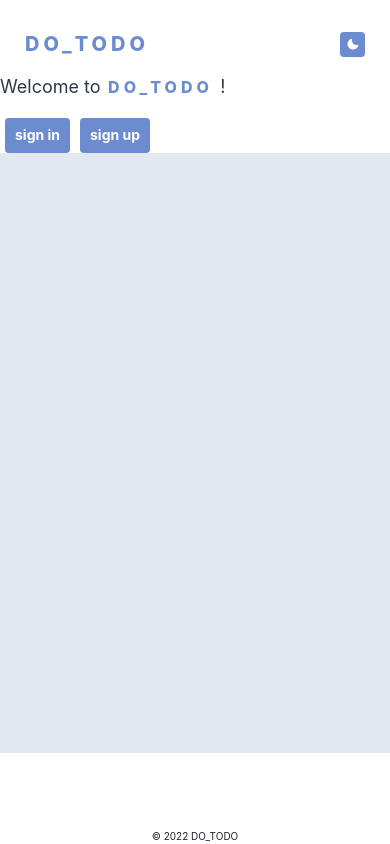
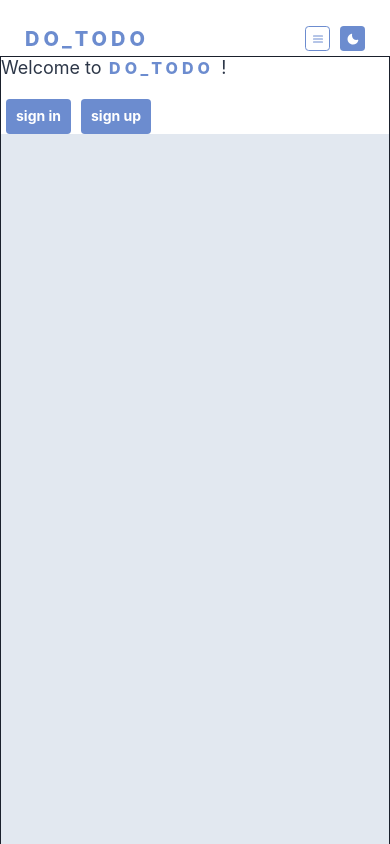
Before and after one commit to jonathancdev/dotodo, a Next.js app: page / in a window 390 px wide. Built offline with nearby package versions, Linux system fonts and the light colour scheme; no server answers.

Commit message:
working on responsive styles push to change comp

```diff
--- a/components/Backdrop.jsx
+++ b/components/Backdrop.jsx
@@ -7,8 +7,8 @@ export default function Backdrop() {
       className="backdrop"
       bg="black"
       pos="absolute"
-      h="100rem"
-      w="100rem"
+      h="100vh"
+      w="100vw"
       zIndex="4"
       opacity=".7"
     ></Flex>
--- a/components/Header.jsx
+++ b/components/Header.jsx
@@ -1,4 +1,4 @@
-import React from "react";
+import React, { useState } from "react";
 import { useRouter } from "next/router";
 import { useAuth } from "../context/AuthUserContext";
 import {
@@ -11,15 +11,22 @@ import {
   IconButton,
   useColorMode,
   useColorModeValue,
+  Drawer,
+  DrawerOverlay,
+  DrawerContent,
+  useDisclosure,
 } from "@chakra-ui/react";
 import ChakraNextLinkButton from "./ChakraNextLinkButton";
-import { SunIcon, MoonIcon } from "@chakra-ui/icons";
+import { SunIcon, MoonIcon, HamburgerIcon } from "@chakra-ui/icons";
 
 const Header = () => {
   const { colorMode, toggleColorMode } = useColorMode();
   const { auth, authUser, loading, signOut, clear } = useAuth();
   const router = useRouter();
   const currentPath = router.pathname;
+
+  const { isOpen, onOpen, onClose } = useDisclosure();
+  const btnRef = React.useRef();
 
   const handleSignOut = () => {
     signOut(auth).then(() => {
@@ -29,7 +36,22 @@ const Header = () => {
   };
 
   return (
-    <Flex px={8} mb="3" as="header" height="7rem" width="100vw" align="center">
+    <Flex
+      bg={{
+        base: "transparent",
+        md: "inherit",
+      }}
+      pos="relative"
+      px={8}
+      mb="3"
+      as="header"
+      h={{
+        base: "4rem",
+        md: "7rem",
+      }}
+      width="100vw"
+    >
+      <Flex w="100%" align="center" maxW="580px">
         <Box mt="8" p={2}>
           {currentPath !== "/" ? (
             <Link href="/">
@@ -44,7 +66,39 @@ const Header = () => {
           )}
         </Box>
         <Spacer />
-      <Box mt="8">
+        <Flex
+          display={{
+            base: "block",
+            md: "none",
+          }}
+          align="center"
+          mt="8"
+        >
+          {currentPath !== "/account" && (
+            <IconButton
+              variant="primaryOutline"
+              size="sm"
+              w="25px"
+              onClick={onOpen}
+              icon={<HamburgerIcon />}
+            ></IconButton>
+          )}
+          <IconButton
+            onClick={toggleColorMode}
+            aria-label="color mode toggle"
+            icon={colorMode === "dark" ? <SunIcon /> : <MoonIcon />}
+            variant="primary"
+            size="sm"
+            w="25px"
+          />
+        </Flex>
+        <Box
+          mt="8"
+          display={{
+            base: "none",
+            md: "block",
+          }}
+        >
           {currentPath === "/" && authUser && (
             <>
               <ChakraNextLinkButton
@@ -69,6 +123,54 @@ const Header = () => {
             w="25px"
           />
         </Box>
+        <Drawer isOpen={isOpen} placement="top" onClose={onClose}>
+          <DrawerContent>
+            <Flex
+              pos="absolute"
+              justify="center"
+              align="end"
+              right="0"
+              h="55px"
+              w="50vw"
+              px="3"
+              py="3px"
+              bg="inherit"
+              display={{
+                base: "flex",
+                md: "none",
+              }}
+            >
+              {currentPath === "/" && authUser && (
+                <>
+                  <ChakraNextLinkButton
+                    href="/account"
+                    text="account"
+                    variant="primary"
+                    size="sm"
+                    fontSize="10px"
+                    w="60px"
+                    onClick={onClose}
+                  />
+                </>
+              )}
+              {authUser && currentPath !== "/account" && (
+                <Button
+                  onClick={() => {
+                    handleSignOut();
+                    onClose();
+                  }}
+                  variant="primaryOutline"
+                  size="sm"
+                  fontSize="10px"
+                  w="60px"
+                >
+                  sign out
+                </Button>
+              )}
+            </Flex>
+          </DrawerContent>
+        </Drawer>
+      </Flex>
     </Flex>
   );
 };
--- a/components/Layout.jsx
+++ b/components/Layout.jsx
@@ -13,7 +13,10 @@ export default function Layout({ children, shouldBackgroundBlur }) {
       flexDirection="column"
       alignItems="center"
       justifyContent="center"
-      bg={bgColor}
+      bg={{
+        base: "transparent",
+        md: bgColor,
+      }}
       pos="relative"
     >
       {shouldBackgroundBlur && <Backdrop />}
--- a/components/MenuButton.jsx
+++ b/components/MenuButton.jsx
@@ -45,7 +45,7 @@ export default function MenuButton({
       e.stopPropagation();
       updateCurrentProject("all");
       deleteProject(project.id);
-      //testing
+
       deleteTasksInList();
     }
   };
@@ -71,7 +71,7 @@ export default function MenuButton({
         bg={currentProject === project.name ? activeBgColor : bgColor}
       >
         <Flex align="center">
-          <Box
+          <Flex
             fontSize="16px"
             fontWeight="600"
             letterSpacing=".5px"
@@ -81,27 +81,29 @@ export default function MenuButton({
             bg="inherit"
             color={textColor}
             key={project.id}
-            justifyContent="flex-start"
+            align="center"
             w="100%"
+            h="100%"
             pos="relative"
             _hover={{ bg: "transparent" }}
             px="6"
           >
             {project.name}
-          </Box>
-          {quantity > 0 && (
+          </Flex>
+          {quantity > 0 && shouldShowAdd && (
             <Flex
-              fontSize="11px"
+              fontSize="12px"
               color="primary"
               fontWeight="800"
               w="20px"
-              h="20px"
+              h="100%"
               bg="transparent"
               borderRadius="100%"
               justify="center"
               align="center"
               m="0"
-              p="4"
+              mt="2.5px"
+              px="4"
             >
               {quantity}
             </Flex>
--- a/components/NoteCard.jsx
+++ b/components/NoteCard.jsx
@@ -73,7 +73,11 @@ export default function NoteCard({
     <Flex
       ref={noteRef}
       h={shouldShowDetails ? "90px" : "40px"}
-      w="330px"
+      minW="320px"
+      w={{
+        base: "90vw",
+        md: "330px",
+      }}
       alignItems="center"
       key={note.id}
       border="none"
--- a/components/TodoList.jsx
+++ b/components/TodoList.jsx
@@ -40,14 +40,12 @@ export default function TodoList({
   //filter noteslist based on currentProject
   const [filteredNotes, setFilteredNotes] = useState([]);
   useEffect(() => {
+    const sorted = notesList.sort((a, b) => a.timestamp < b.timestamp && 1);
     if (currentProject === "all") {
-      setFilteredNotes(notesList);
+      setFilteredNotes(sorted);
     } else {
-      const filtered = notesList.filter((note) => note.list === currentProject);
-      const sortedByMonth = filtered.sort(
-        (a, b) => a.timestamp > b.timestamp && 1
-      );
-      setFilteredNotes(sortedByMonth);
+      const filtered = sorted.filter((note) => note.list === currentProject);
+      setFilteredNotes(filtered);
     }
   }, [currentProject, notesList]);
 
@@ -69,19 +67,29 @@ export default function TodoList({
   console.log(filteredNotes);
   return (
     <Flex
-      minW="350px"
-      w="350px"
-      h="100%;"
+      minW="320px"
+      w={{
+        base: "90vw",
+        md: "330px",
+      }}
+      h="75%"
       borderRadius="3px"
       as="main"
       direction="column"
       align="center"
-      pos="relative"
+      pos={{
+        base: "static",
+        md: "relative",
+      }}
+      mr="3"
     >
       <IconButton
         pos="absolute"
         right="12"
-        bottom="8"
+        bottom={{
+          base: "18%",
+          md: "8",
+        }}
         fontSize="24px"
         borderRadius="100%"
         w="45px"
@@ -102,7 +110,10 @@ export default function TodoList({
       />
       <Flex
         width="100%"
-        h="100%"
+        h={{
+          base: "85%",
+          md: "100%",
+        }}
         direction="column"
         align="center"
         pos="relative"
@@ -126,7 +137,10 @@ export default function TodoList({
             {(!filteredNotes || filteredNotes.length < 1) && (
               <Flex
                 h="40px"
-                w="330px"
+                w={{
+                  base: "90vw",
+                  md: "330px",
+                }}
                 p="8"
                 justify="center"
                 alignItems="center"
--- a/pages/index.js
+++ b/pages/index.js
@@ -110,7 +110,14 @@ export default function Home({ toggleBlur }) {
 
   console.log(currentProject);
   return (
-    <Box as="main" w="100%" h="78vh" direction="column" pos="relative">
+    <Box
+      border="1px solid"
+      as="main"
+      w="100%"
+      h="100vh"
+      direction="column"
+      pos="relative"
+    >
       {!authUser && !loading && (
         <>
           <Flex mb={8}>
@@ -134,8 +141,17 @@ export default function Home({ toggleBlur }) {
           </Flex>
         </>
       )}
+
       <Flex
-        maxH="600px"
+        direction={{
+          base: "column",
+          md: "row",
+        }}
+        align={{
+          base: "center",
+          md: "start",
+        }}
+        pos="rel"
         height="100%"
         w="100%"
         bg={bgColor}
@@ -164,6 +180,7 @@ export default function Home({ toggleBlur }) {
           />
         )}
       </Flex>
+
       {shouldModalShow && (
         <NewTaskModal
           handleSaveSubmit={handleSaveSubmit}
--- a/styles/globals.css
+++ b/styles/globals.css
@@ -25,6 +25,7 @@ a {
 html {
   font-size: 62.5%;
   height: 100vh;
+
   font-family: "Work Sans";
 }
 
@@ -39,6 +40,7 @@ body {
   position: absolute;
   height: 100%;
   width: 100vw;
+
   min-height: -webkit-fill-available;
   overflow: hidden;
 }
--- a/styles/theme.js
+++ b/styles/theme.js
@@ -4,6 +4,7 @@ import {
   withDefaultColorScheme,
   withDefaultVariant,
 } from "@chakra-ui/react";
+import { createBreakpoints } from "@chakra-ui/theme-tools";
 import {
   buttonStyles as Button,
   iconButtonStyles as IconButton,
@@ -18,8 +19,16 @@ const config = {
   initialColorMode: "light",
   useSystemColorMode: false,
 };
-
+const breakpoints = createBreakpoints({
+  xs: "300px",
+  sm: "375px",
+  md: "600px",
+  lg: "800px",
+  xl: "1200px",
+  "2xl": "1536px",
+});
 const theme = extendTheme({
+  breakpoints,
   colors: {
     primary: "#6c8ccf",
     pink: "#FF99D5",
```
Also changed, not shown: components/Menu.jsx (+48 -4 lines). Lines whose indentation alone changed are shown as unchanged.
